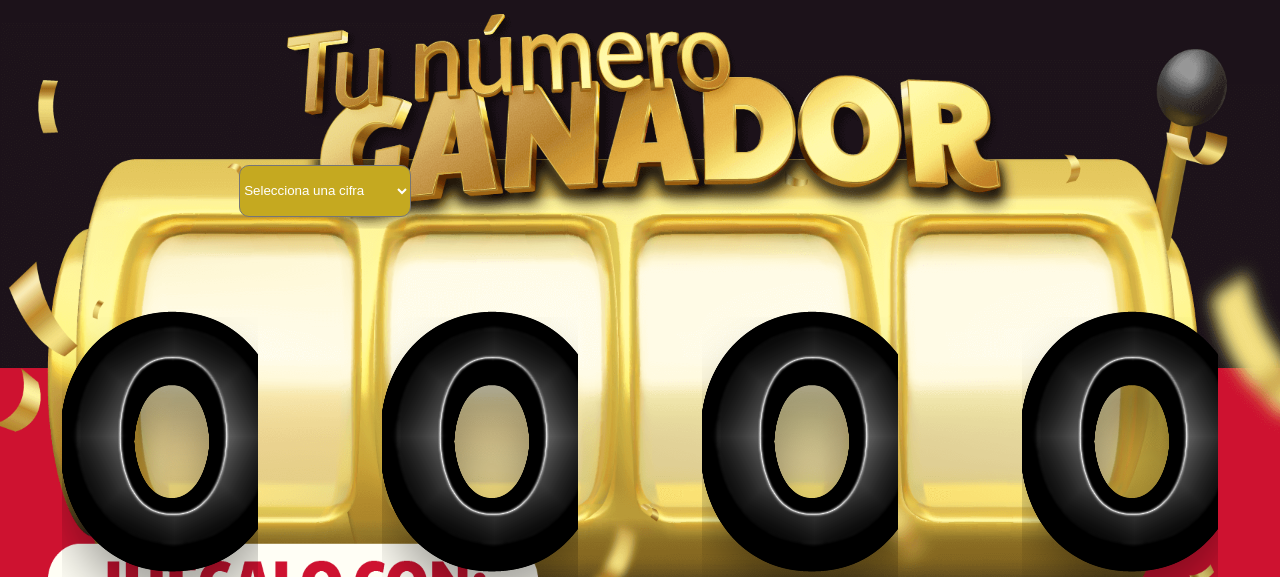
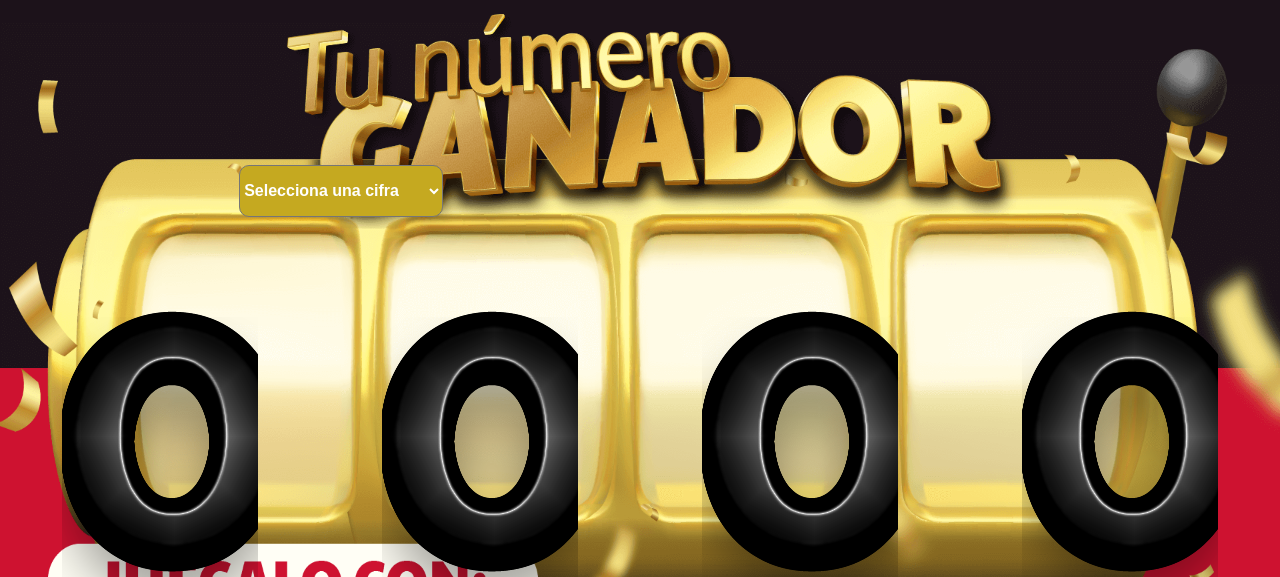
Before and after one commit to devcamilog/loteria-apostar, a Django app: page /loteria/ in a window 1280 px wide. Shown: the top 577 px of the page. Run offline with Django 3.2, Linux system fonts and the light colour scheme.

Commit message:
Se modifico el tamaño de las letras de ka etiqueta number of numbers

```diff
--- a/static/css/style.css
+++ b/static/css/style.css
@@ -111,12 +111,14 @@ button#spin-button img.logo {
 }
 
 #number-of-numbers {
+    font-size: 1rem;
+    font-weight: bold;
     position: relative;
     top: 10.3rem;
     right: -14.95rem;
     color: white;
     background-color: #c5a920;
-    width: 10.75rem;
+    width: 12.75rem;
     height: 3.25rem;
     border-radius: 0.625rem;
 }
```
